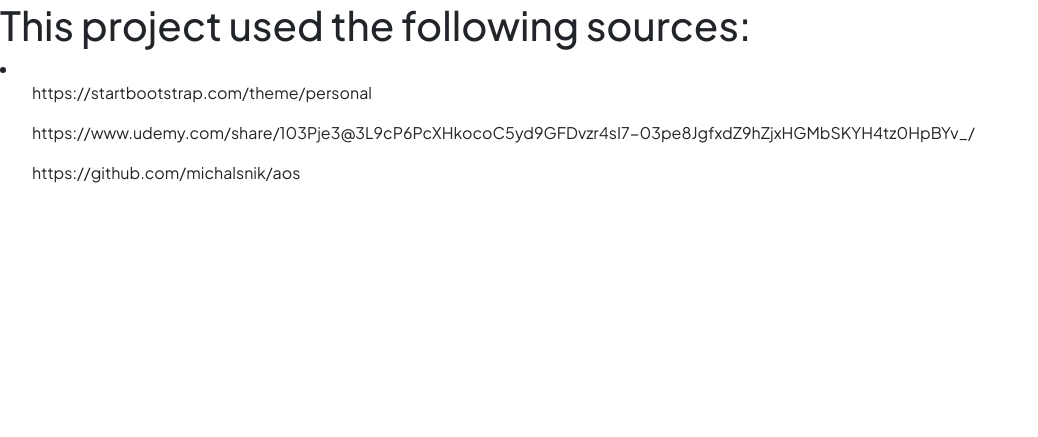
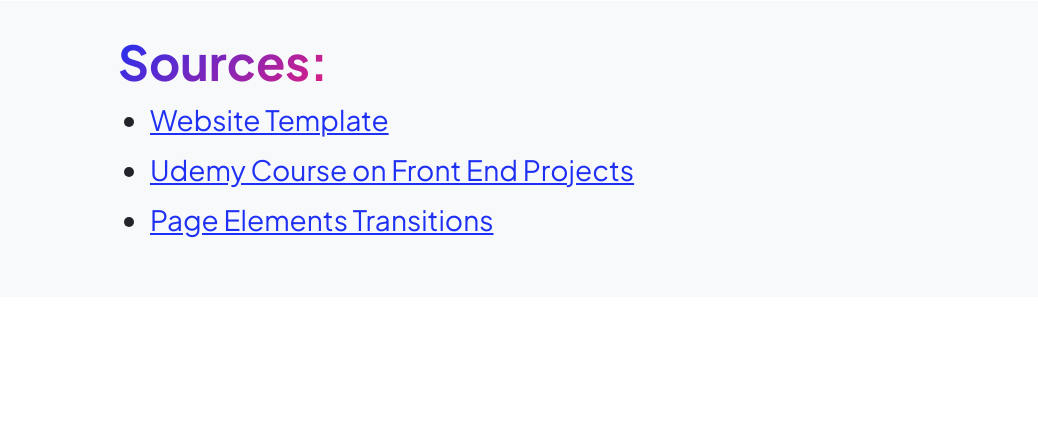
Before and after one commit to hunterdhawkins/Personal-Website-V1.2, a Django app: page /sources/ in a window 1280 px wide. Shown: the part 71-508 px from the top of the page, without its empty margins (0-1038 px from the left). Run offline with Django 5.2, Linux system fonts and the light colour scheme; some libraries are stand-ins or nearby versions.

Commit message:
Small updates to just keep up the progress

```diff
--- a/personal_website/home/templates/home/home.html
+++ b/personal_website/home/templates/home/home.html
@@ -154,7 +154,8 @@
                 <div class="text-center my-5">
                     <h2 class="display-5 fw-bolder"><span class="text-gradient d-inline">About Me</span></h2>
                     <!-- <p class="lead fw-light mb-4">My name is Hunter Hawkins and I love software.</p> -->
-                    <p class="text-muted fs-3">I am currently a PhD Candidate at the University of Idaho CDA campus and work as a software developer/ systems integrator at Wapiti-Consulting. For research I have been developing and comparing Machine Learning (ML) and Deep Learning (DL) models to help with Amalgamated Sugars steam dryer. For work I mainly focus on applying higher level programming constructs (Python, AI, ML, etc) to infastructure to help rural communities. In my free time I have been working on improving my front end development skills, leadership capabilities, and best programming practices.</p>
+                    <p class="text-muted fs-3">I am currently a PhD Candidate at the University of Idaho CDA campus and work as a software developer/ systems integrator at Wapiti-Consulting. For research I have been developing and comparing Machine Learning (ML) and Deep Learning (DL) models to help with Amalgamated Sugars steam dryer. For work I fill a multidisciplinary role where my duties range from programming PLCs, HMIs, VFDs, Python integration software and or AI
+                    models to trouble shooting or starting new control systems out in the field. In my free time I have been working on improving my front end development skills, leadership capabilities, and understading best programming practices.</p>
                 </div>
             </div>
         </div>
@@ -370,6 +371,7 @@
                         <li class="mb-2">Studio 5000 | CCW | RSLinx Classic</li>
                         <li class="mb-2">Red Lion Crimson 3.2</li>
                         <li class="mb-2">Click | DoMoreDesigner</li>
+                        <li class="mb-2">OnLogic Industrial PCs</li>
                         <li class="mb-2">Stratix Switches | Nmap | Wireshark</li>
                       </ul>
                       <ul class="fs-3">
--- a/personal_website/home/templates/home/sources.html
+++ b/personal_website/home/templates/home/sources.html
@@ -2,11 +2,33 @@
 {% load static %}
 {% block content %}
 <link href="{% static 'template_css/styles.css' %}" rel="stylesheet" />
+
+<!-- <div class="row gx-5 justify-content-center" >
+
 <h1>This project used the following sources:</h1>
 <li>
     <ul>https://startbootstrap.com/theme/personal</ul>
     <ul>https://www.udemy.com/share/103Pje3@3L9cP6PcXHkocoC5yd9GFDvzr4sI7-03pe8JgfxdZ9hZjxHGMbSKYH4tz0HpBYv_/</ul>
     <ul>https://github.com/michalsnik/aos</ul>
 </li>
+</div> -->
 
+<section class="bg-light py-3">
+    <div class="container px-5">
+        <div class="row gx-5 justify-content-start">
+            <div class="col-xxl-12">
+                <div class="my-3 justify-content-start">
+                    <h2 class="display-5 fw-bolder"><span class="text-gradient d-inline">Sources:</span></h2>
+                    <div class="d-flex justify-content-start">
+                      <ul class="fs-3">
+                        <li class="mb-2"><a href="https://startbootstrap.com/theme/personal" target="_blank">Website Template</a></li>
+                        <li class="mb-2"><a href="https://www.udemy.com/share/103Pje3@3L9cP6PcXHkocoC5yd9GFDvzr4sI7-03pe8JgfxdZ9hZjxHGMbSKYH4tz0HpBYv_/" target="_blank">Udemy Course on Front End Projects</a></li>
+                        <li class="mb-2"><a href="https://github.com/michalsnik/aos" target="_blank">Page Elements Transitions</a></li>
+                      </ul>
+                    </div>
+                </div>
+            </div>
+        </div>
+    </div>
+</section>
 {% endblock %}
```
